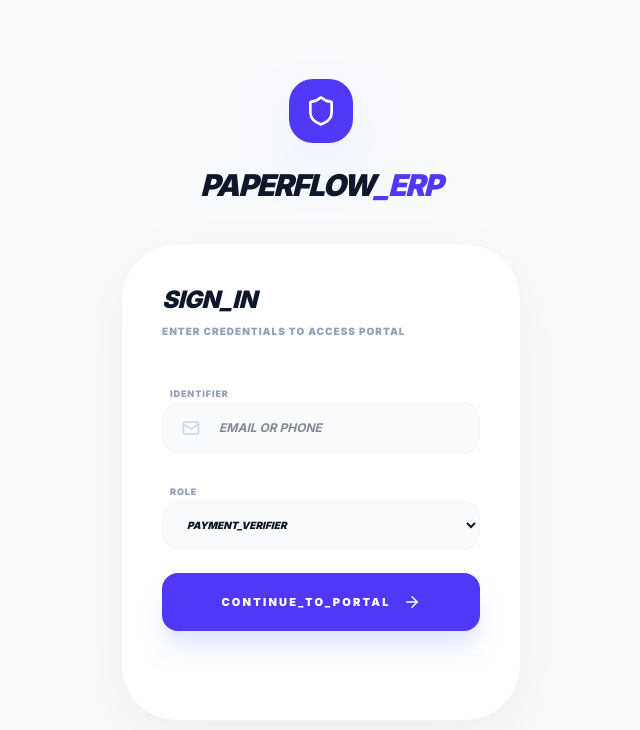
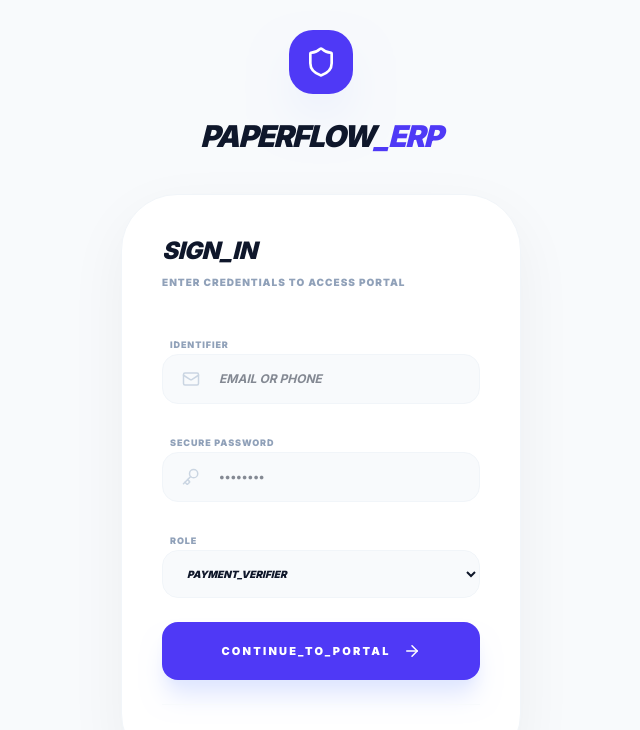
Before and after one commit to shrahul270-ai/findmypaper, a Next.js app: page / in a window 1280 px wide. Shown: the top 730 px of the page, without its empty margins (319-959 px from the left). Built offline with nearby package versions, Linux system fonts and the light colour scheme.

Commit message:
Security Restoration: Restored missing password field and finalized OTP auto-forwarding

```diff
--- a/src/app/page.tsx
+++ b/src/app/page.tsx
@@ -1,6 +1,6 @@
 "use client";
 
-import React, { useState, useRef, useEffect } from 'react';
+import React, { useState, useRef } from 'react';
 import { useRouter } from 'next/navigation';
 import { Shield, Key, Mail, Smartphone, ArrowRight, Loader2, UserPlus, HelpCircle, X } from 'lucide-react';
 
@@ -11,24 +11,17 @@ export default function AuthPage() {
   const [email, setEmail] = useState('');
   const [otp, setOtp] = useState(['', '', '', '', '', '']);
   const inputRefs = useRef<(HTMLInputElement | null)[]>([]);
-  const router = useRouter();
 
   const handleOtpChange = (index: number, value: string) => {
     if (value.length > 1) value = value.slice(-1);
     const newOtp = [...otp];
     newOtp[index] = value;
     setOtp(newOtp);
-
-    // Auto-focus next input
-    if (value && index < 5) {
-      inputRefs.current[index + 1]?.focus();
-    }
+    if (value && index < 5) inputRefs.current[index + 1]?.focus();
   };
 
   const handleKeyDown = (index: number, e: React.KeyboardEvent<HTMLInputElement>) => {
-    if (e.key === 'Backspace' && !otp[index] && index > 0) {
-      inputRefs.current[index - 1]?.focus();
-    }
+    if (e.key === 'Backspace' && !otp[index] && index > 0) inputRefs.current[index - 1]?.focus();
   };
 
   const handleAction = async (e: React.FormEvent) => {
@@ -43,8 +36,7 @@ export default function AuthPage() {
     } else {
       setTimeout(() => {
         setLoading(false);
-        const target = role.toLowerCase();
-        window.location.href = `/${target}`;
+        window.location.href = `/${role.toLowerCase()}`;
       }, 1000);
     }
   };
@@ -64,12 +56,10 @@ export default function AuthPage() {
         <div className="bg-white border border-slate-100 p-8 md:p-10 rounded-[2.5rem] md:rounded-[3.5rem] shadow-[0_20px_60px_rgba(0,0,0,0.05)] relative overflow-hidden">
           <div className="mb-10 text-center md:text-left">
             <h2 className="text-2xl font-black text-slate-900 italic uppercase tracking-tight">
-              {view === 'LOGIN' && 'Sign_In'}
-              {view === 'OTP' && 'Verify_Identity'}
+              {view === 'LOGIN' ? 'Sign_In' : 'Verify_Identity'}
             </h2>
             <p className="text-[10px] text-slate-400 font-black uppercase tracking-widest mt-2">
-              {view === 'LOGIN' && 'Enter credentials to access portal'}
-              {view === 'OTP' && 'Auto-Forwarding OTP System Active'}
+              {view === 'LOGIN' ? 'Enter credentials to access portal' : 'Auto-Forwarding OTP System Active'}
             </p>
           </div>
 
@@ -88,6 +78,20 @@ export default function AuthPage() {
                       value={email}
                       onChange={(e) => setEmail(e.target.value)}
                       className="w-full pl-14 pr-5 py-4 bg-slate-50 border border-slate-100 rounded-2xl outline-none focus:ring-2 focus:ring-indigo-600 text-xs font-bold uppercase italic"
+                    />
+                  </div>
+                </div>
+
+                {/* RESTORED PASSWORD FIELD */}
+                <div className="space-y-2">
+                  <label className="text-[9px] font-black text-slate-400 uppercase tracking-widest px-2">Secure Password</label>
+                  <div className="relative">
+                    <Key className="absolute left-5 top-1/2 -translate-y-1/2 text-slate-300" size={18} />
+                    <input
+                      type="password"
+                      placeholder="••••••••"
+                      required
+                      className="w-full pl-14 pr-5 py-4 bg-slate-50 border border-slate-100 rounded-2xl outline-none focus:ring-2 focus:ring-indigo-600 text-xs font-bold"
                     />
                   </div>
                 </div>
```
